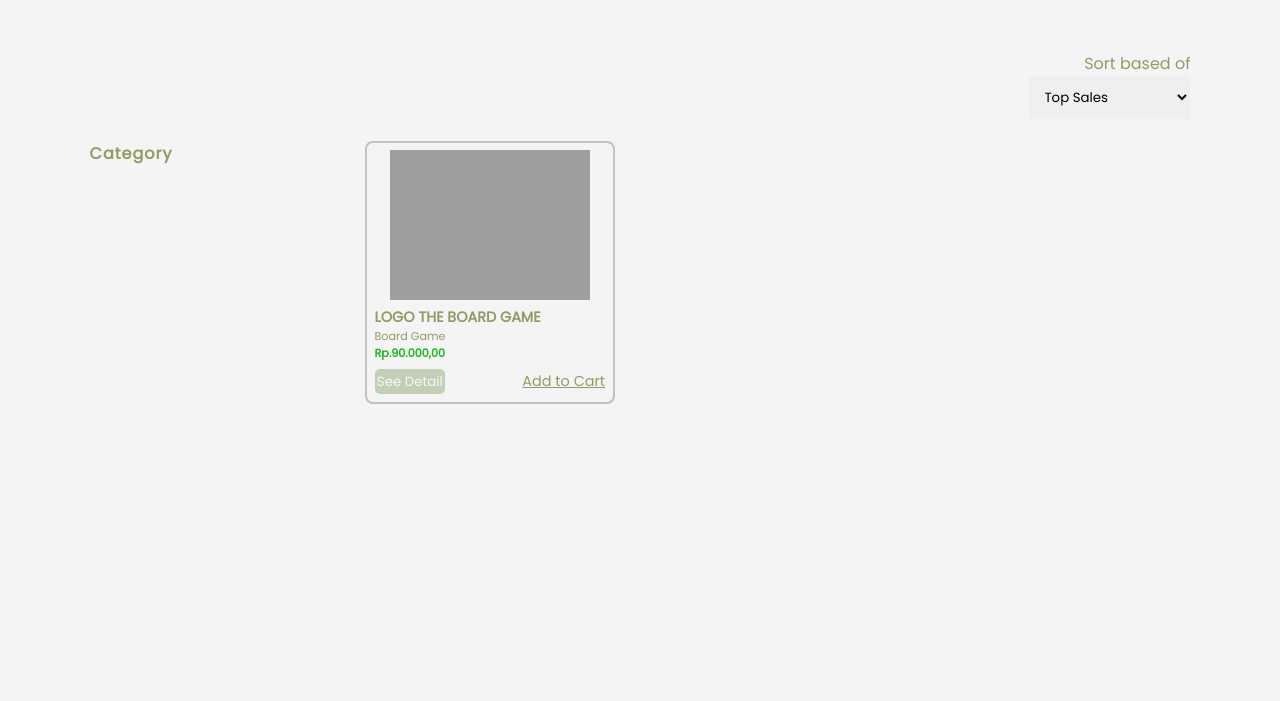
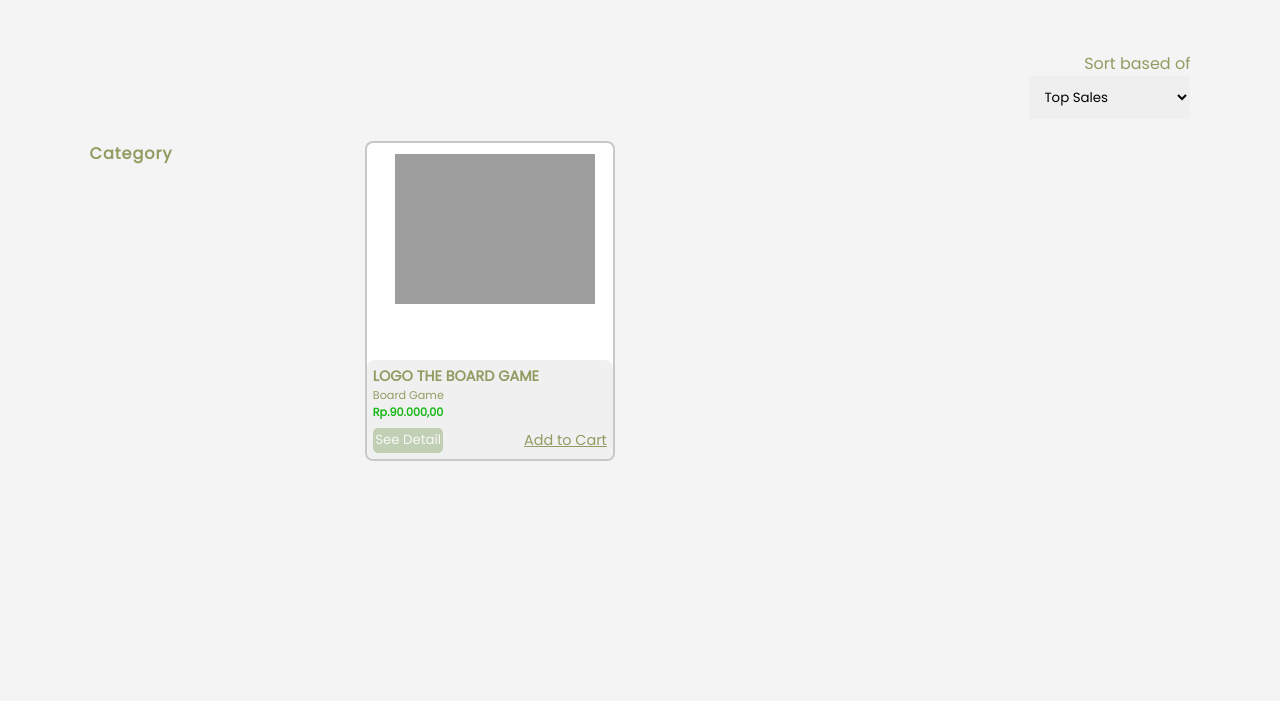
Before and after one commit to VannWasHere/u-toys, a PHP site: page /product.html in a window 1280 px wide. Shown: the part 609-1310 px from the top of the page. Run offline with PHP 8.4, Linux system fonts and the light colour scheme; some libraries are stand-ins or nearby versions; grey boxes are pictures that could not be loaded.

Commit message:
add item and fix cart

```diff
--- a/2_adminUAddProduct.php
+++ b/2_adminUAddProduct.php
@@ -4,7 +4,7 @@
     <meta charset="UTF-8">
     <meta http-equiv="X-UA-Compatible" content="IE=edge">
     <meta name="viewport" content="width=device-width, initial-scale=1.0">
-    <title>Admin Edit Product</title>
+    <title>Admin Add Product</title>
     <link rel="stylesheet" href="css/2_admin_home.css">
 </head>
 <body>
--- a/css/1_card.css
+++ b/css/1_card.css
@@ -1,15 +1,45 @@
 .card-container {
+    display: flex;
+    flex-direction: column;
     width: 250px;
+    height: 320px;
     padding: 2%;
     cursor: pointer;
     border-radius: 8px;
+    background-color: white;
     border: 2px solid rgba(75, 75, 75, 0.301);
     transition: all 0.3s ease-in;
+    position: relative;
 }
 
 .product-images-container {
+    display: flex;
+    justify-content: center;
+    align-items: center;
+    align-self: center;
     width: 100%;
+    height: 100%;
+    position: relative;
     text-align: center;
+    margin-left: 10%;
+    padding-top: 2%;
+    flex: 1;
+}
+
+.product-description {
+    width: 100%;
+    position: absolute;
+    bottom: 0;
+    left: 0;
+    padding: 6px;
+    border-radius: 8px;
+    background-color: rgba(230, 230, 230, 0.6);
+}
+
+#product-card {
+    width: max-content;
+    text-decoration: none;
+    color: var(--text-green);
 }
 
 /* Images Resize */
@@ -70,13 +100,3 @@
 .add-to-cart:hover {
     transform: translateX(-5px);
 }
-
-#product-card {
-    width: max-content;
-    text-decoration: none;
-    color: var(--text-green);
-}
-
-.card-container {
-    padding: 2%;
-}
--- a/product.html
+++ b/product.html
@@ -101,8 +101,8 @@
                                 <p class="add-to-cart">Add to Cart</p>
                             </div>
                         </div>
+                    </a>
                 </div>
-                </a>
 
             </div>
         </div>
```
Also changed, not shown: index.php (+37 -116 lines), images/6472cb0ab5082.jpg (added), images/6472cb67ad3a8.jpeg (added), images/6472cba2abb64.jpeg (added), images/6472cbcb8d329.jpg (added), images/6472cc0e5fd5f.jpg (added), images/6472cc2c94b81.jpg (added), product_details.php (renamed from product_details.html). Lines whose indentation alone changed are shown as unchanged.
